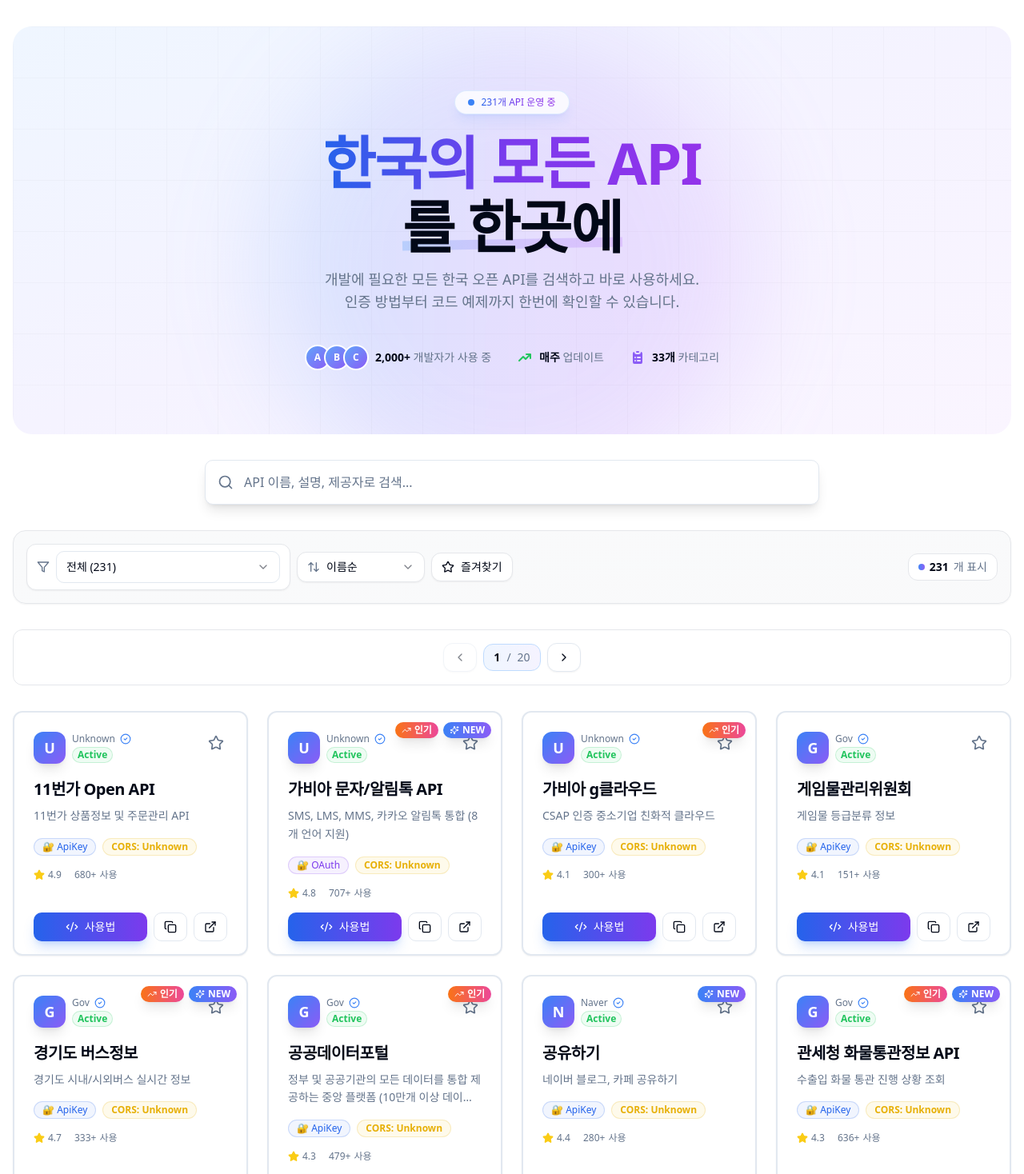
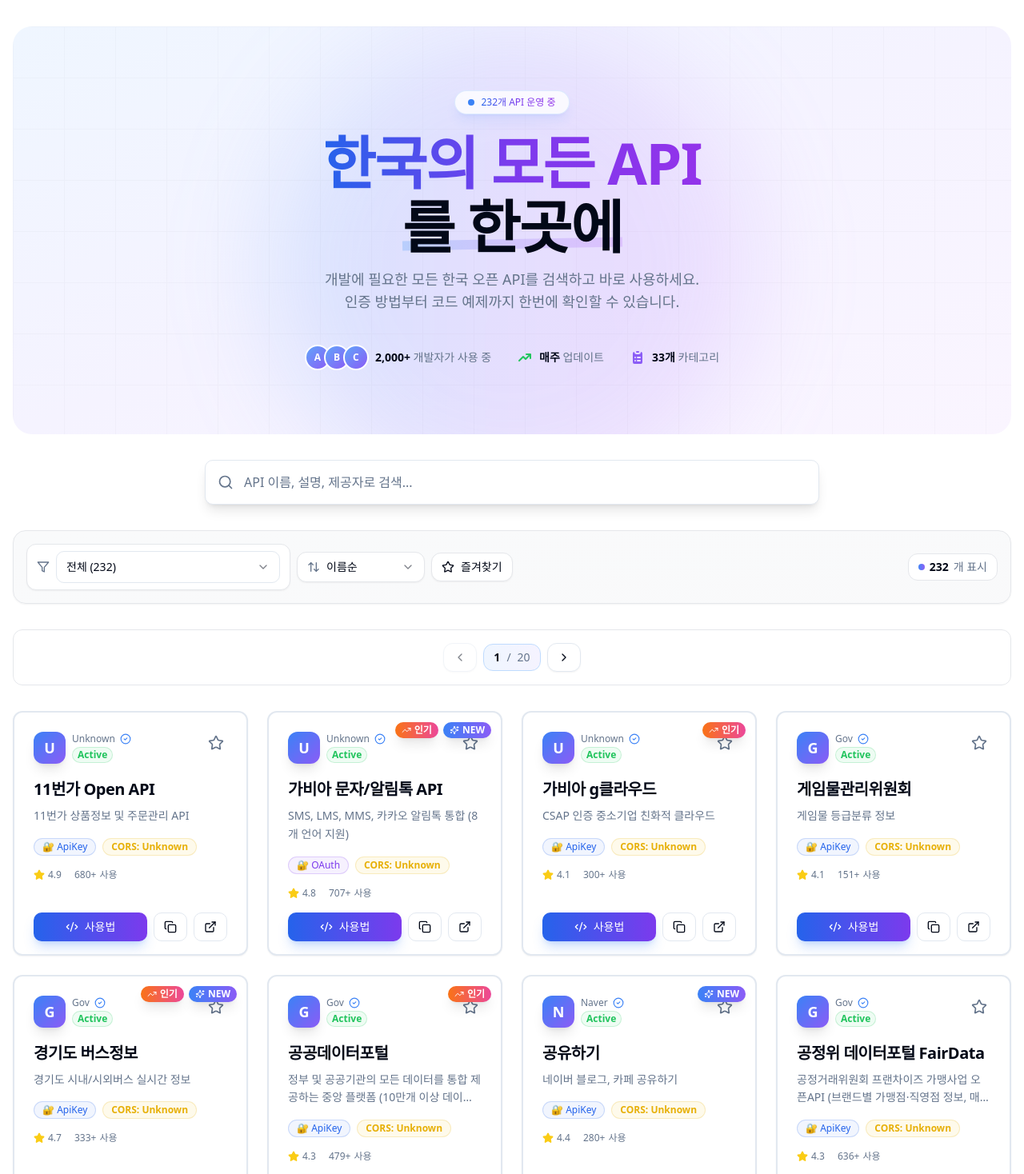
Before and after one commit to bubilife1202/k-api-hub, a Next.js app: page / in a window 1280 px wide. Shown: the part 80-1548 px from the top of the page at 80% size. Built offline with nearby package versions, Linux system fonts and the light colour scheme.

Commit message:
chore(data): weekly api list update [skip ci]

```diff
--- a/data/apis.ts
+++ b/data/apis.ts
@@ -24,6 +24,16 @@ export const apis: ApiItem[] = [
     "auth": "ApiKey",
     "cors": "Unknown",
     "url": "https://www.data.go.kr/",
+    "provider": "Gov"
+  },
+  {
+    "id": "fairdata-go-kr-ext-data-useguidance-do",
+    "category": "정부/공공기관",
+    "name": "공정위 데이터포털 FairData",
+    "description": "공정거래위원회 프랜차이즈 가맹사업 오픈API (브랜드별 가맹점·직영점 정보, 매출액, 계약상태 등)",
+    "auth": "ApiKey",
+    "cors": "Unknown",
+    "url": "https://fairdata.go.kr/ext/data/useGuidance.do",
     "provider": "Gov"
   },
   {
```
